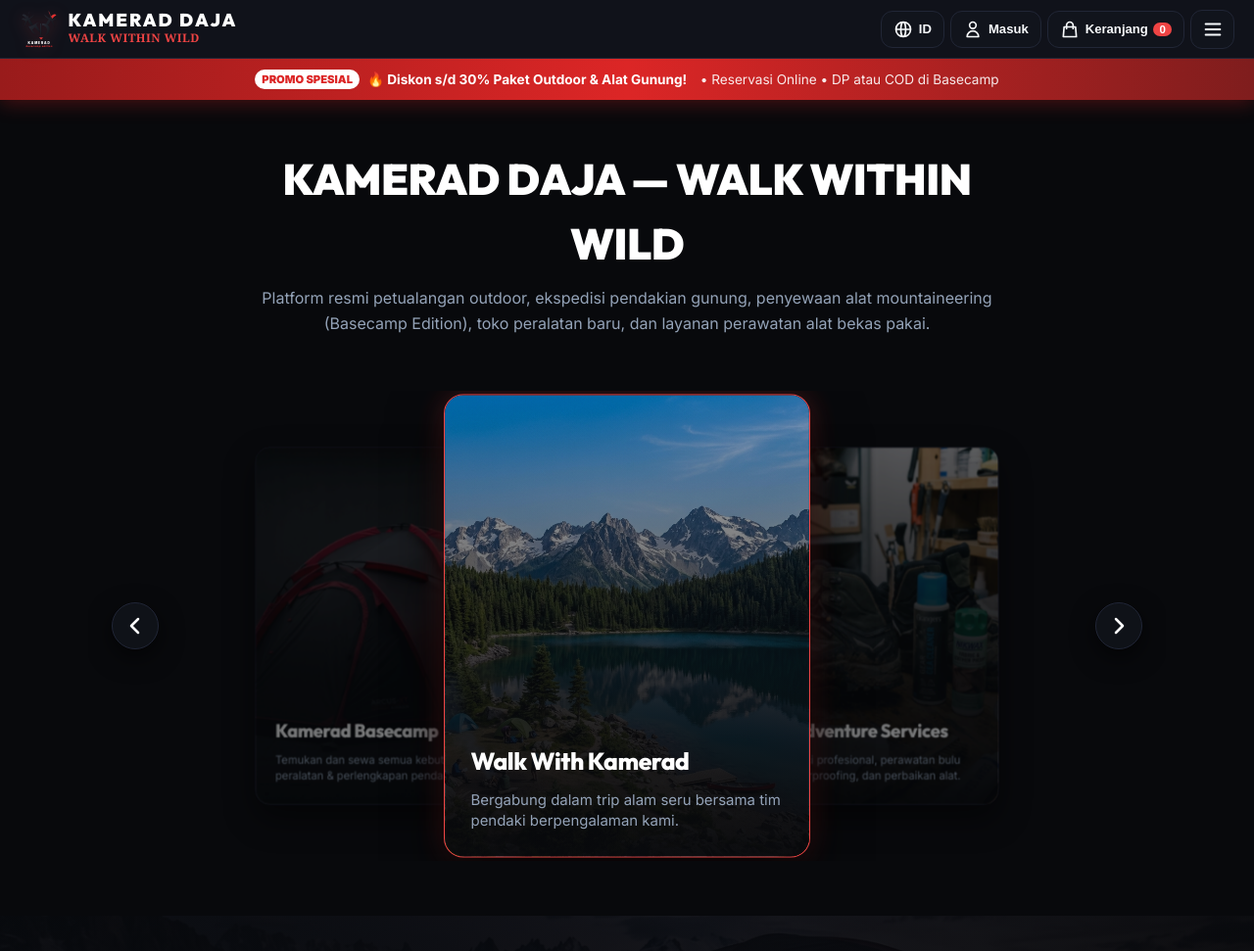
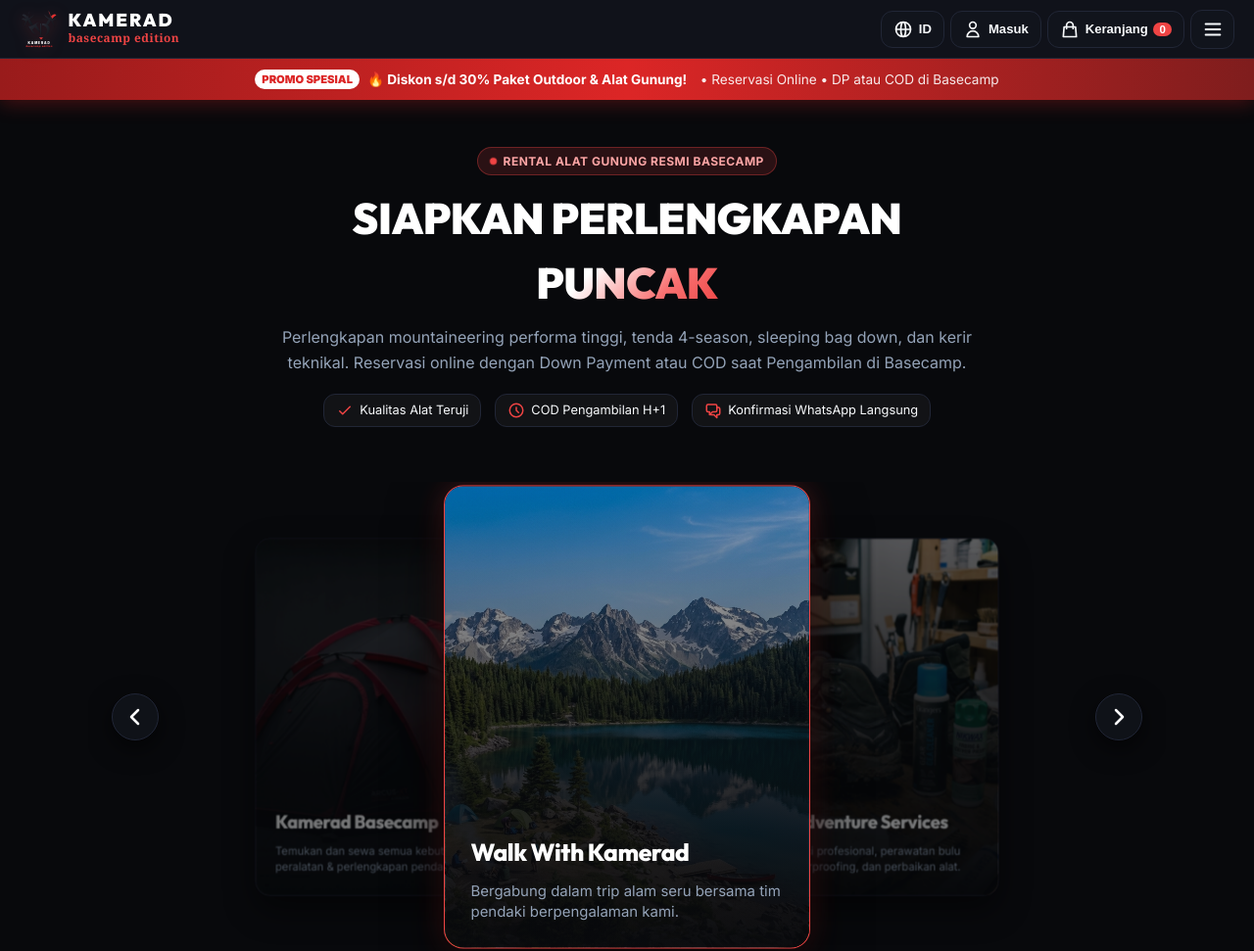
Before and after one commit to Cife676/web-kamerad, a plain HTML site: page index.html in a window 1280 px wide. Shown: the top 971 px of the page at 98% size. Drawn offline with nearby package versions, Linux system fonts and the light colour scheme; no server answers.

Commit message:
Replaced Home brief text with official hero text block (Gear Up For The Summit, feature chips, and 3D carousel)

```diff
--- a/index.html
+++ b/index.html
@@ -22,10 +22,10 @@
   <header class="header-sticky">
     <div class="nav-container">
       <a href="#homeSection" class="brand-logo-link">
-        <img src="assets/logo.svg" alt="KAMERAD DAJA logo" class="brand-logo-img">
+        <img src="assets/logo.svg" alt="KAMERAD basecamp edition logo" class="brand-logo-img">
         <div class="brand-title-group">
-          <span class="brand-name">KAMERAD DAJA</span>
-          <span class="brand-sub">WALK WITHIN WILD</span>
+          <span class="brand-name">KAMERAD</span>
+          <span class="brand-sub">basecamp edition</span>
         </div>
       </a>
 
@@ -127,13 +127,35 @@
     <span style="font-size: 0.85rem; opacity: 0.9;" class="desktop-only" data-i18n="promo_sub">• Reservasi Online • DP atau COD di Basecamp</span>
   </div>
 
-  <!-- 0. HOME SECTION (Short Brief + 3D Interactive Carousel) -->
+  <!-- 0. HOME SECTION (Official Hero Text + 3D Interactive Carousel) -->
   <section class="home-section" id="homeSection">
     <div class="home-brief-box">
-      <h1 class="home-brief-title" data-i18n="home_title">KAMERAD DAJA — WALK WITHIN WILD</h1>
-      <p class="home-brief-desc" data-i18n="home_short_brief">
-        Platform resmi petualangan outdoor, ekspedisi pendakian gunung, penyewaan alat mountaineering (Basecamp Edition), toko peralatan baru, dan layanan perawatan alat bekas pakai.
+      <div class="badge-tag" style="margin: 0 auto;">
+        <span class="pulse-dot"></span>
+        <span data-i18n="hero_tag">OFFICIAL BASECAMP EQUIPMENT RENTAL</span>
+      </div>
+      <h1 class="home-brief-title">
+        <span data-i18n="hero_title_1">GEAR UP FOR THE</span>
+        <span class="text-gradient-red" data-i18n="hero_title_accent">SUMMIT</span>
+      </h1>
+      <p class="home-brief-desc" data-i18n="hero_desc">
+        High-performance mountaineering gear, 4-season geodesic tents, down bags, and technical packs. Reserve online with Down Payment or COD at Basecamp Pickup.
       </p>
+
+      <div class="hero-features-row" style="justify-content: center; margin-top: 0.5rem;">
+        <div class="hero-feat-chip">
+          <svg width="18" height="18" fill="none" stroke="currentColor" viewBox="0 0 24 24"><path stroke-linecap="round" stroke-linejoin="round" stroke-width="2" d="M5 13l4 4L19 7"></path></svg>
+          <span data-i18n="hero_chip_1">Verified Gear Quality</span>
+        </div>
+        <div class="hero-feat-chip">
+          <svg width="18" height="18" fill="none" stroke="currentColor" viewBox="0 0 24 24"><path stroke-linecap="round" stroke-linejoin="round" stroke-width="2" d="M12 8v4l3 3m6-3a9 9 0 11-18 0 9 9 0 0118 0z"></path></svg>
+          <span data-i18n="hero_chip_2">Next-Day BC Pickup for COD</span>
+        </div>
+        <div class="hero-feat-chip">
+          <svg width="18" height="18" fill="none" stroke="currentColor" viewBox="0 0 24 24"><path stroke-linecap="round" stroke-linejoin="round" stroke-width="2" d="M17 8h2a2 2 0 012 2v6a2 2 0 01-2 2h-2v4l-4-4H9a1.994 1.994 0 01-1.414-.586m0 0L11 14h4a2 2 0 002-2V6a2 2 0 00-2-2H5a2 2 0 00-2 2v6a2 2 0 002 2h2v4l.586-.586z"></path></svg>
+          <span data-i18n="hero_chip_3">Direct WhatsApp Confirmation</span>
+        </div>
+      </div>
     </div>
 
     <!-- 3D Coverflow Interactive Carousel Stage -->
```
